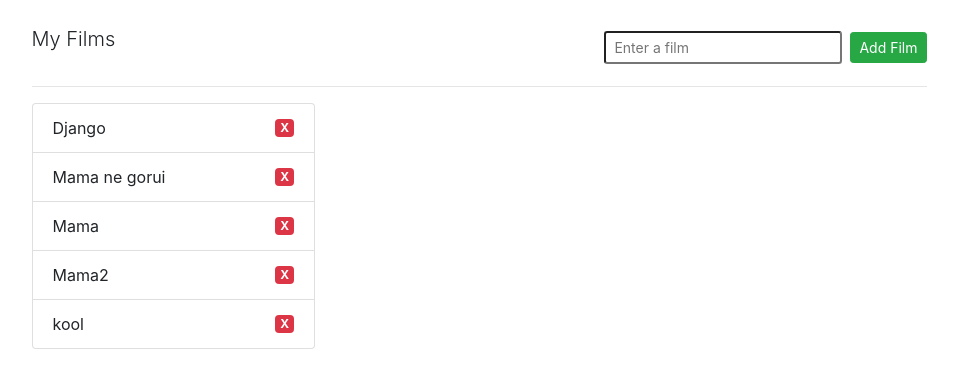
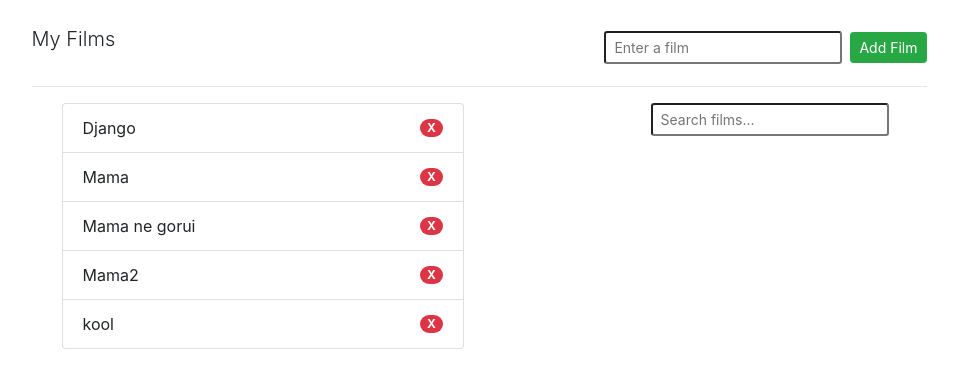
Before and after one commit to artemzaharov/django-htmx-films, a Django app: page /films/ in a window 1280 px wide. Shown: the part 56-444 px from the top of the page, without its empty margins (161-1119 px from the left). Run offline with Django 3.2, Linux system fonts and the light colour scheme; a user stored in the database is signed in; data comes from the database, SQL or seed files in the repository; both versions use the stored data as it was after the commit; some libraries are stand-ins or nearby versions.

Commit message:
active search

```diff
--- a/films/models.py
+++ b/films/models.py
@@ -10,3 +10,6 @@ class Film(models.Model):
 
     def __str__(self):
         return self.name
+
+    class Meta:
+        ordering = ['name']
--- a/films/templates/base.html
+++ b/films/templates/base.html
@@ -27,7 +27,7 @@
 
     <div class="container mt-4">
         {% block content %}
-        {% endblock %}
+        {% endblock content %}
     </div>
 
     <!-- HTMX script for add csrf_token to delete film but we use hx-headers='{"X-CSRFToken": "{{ csrf_token}}"}' in film-list.html -->
@@ -36,5 +36,6 @@
         event.detail.headers['X-CSRFToken'] = '{{ csrf_token }}';
     })
     </script> {% endcomment %}
+
 </body>
 </html>
--- a/films/templates/films.html
+++ b/films/templates/films.html
@@ -4,16 +4,18 @@
 <div class="align-center col-10 offset-1">
     <div class="d-flex justify-content-between align-items-center">
         <p class="lead ml-0">My Films</p>
-        <form class="d-flex align-items-center">
+        <form hx-post="{% url 'add-film' %}" hx-target='#film-list' hx-reset="#filmmame-input" class="d-flex align-items-center">
             {% csrf_token %}
-            <input type="text" name="filmname" class="form-control-sm mr-2" placeholder="Enter a film" />
-            <button hx-post="{% url 'add-film' %}" hx-target='#film-list' type="submit" class="btn btn-success btn-sm">Add Film</button>
+            <input type="text" name="filmname" id="filmname-input" class="form-control-sm mr-2" placeholder="Enter a film" />
+            <button type="submit" class="btn btn-success btn-sm">Add Film</button>
         </form>
     </div>
     <hr/>
 
-    <div id="film-list">
-        {% include 'partials/film-list.html' %}
-    </div>
+    <main class="d-flex">
+        <section id="film-list" class="col-12">
+            {% include 'partials/film-list.html' %}
+        </section>
+    </main>
 </div>
 {% endblock content %}
--- a/films/templates/partials/film-list.html
+++ b/films/templates/partials/film-list.html
@@ -1,16 +1,31 @@
+<div class="d-flex justify-content-between">
+    <section class="col-6">
+        {% if messages %}
+            <ul class="messages" hx-get="{% url 'clear' %}" hx-trigger="load delay:3s">
+                {% for message in messages %}
+                    <li{% if message.tags %} class="{{ message.tags }}"{% endif %}>{{ message }}</li>
+                {% endfor %}
+            </ul>
+        {% endif %}
         {% if films %}
-    <ul class="list-group col-4">
+            <ul class="list-group col-xs-12">
                 {% for film in films %}
-            <li class="list-group-item d-flex justify-content-between align-items-center">{{ film.name }}
-                <span class="badge badge-danger"
-                style="cursor: pointer;"
+                    <li class="list-group-item d-flex justify-content-between align-items-center">
+                        {{ film.name }}
+                        <span class="badge badge-danger badge-pill"
+                              style="cursor: pointer"
                               hx-delete="{% url 'delete-film' film.pk %}"
                               hx-target="#film-list"
-                hx-confirm="Are you sure you whant to delete?"
-                hx-headers='{"X-CSRFToken": "{{ csrf_token}}"}'>X</span>
+                              hx-headers='{"X-CSRFToken": "{{ csrf_token }}"}'
+                              hx-confirm="Are you sure you wish to delete?">X</span>
                     </li>
                 {% endfor %}
             </ul>
         {% else %}
             <p>You do not have any films in your list</p>
         {% endif %}
+    </section>
+    <section class="col-4 offset-1">
+        {% include 'partials/search.html' %}
+    </section>
+</div>
--- /dev/null
+++ b/films/templates/partials/search.html
@@ -0,0 +1,14 @@
+<form>
+<div class="d-flex justify-content-end mb-4">
+    {% csrf_token %}
+    <input type="text"
+        hx-post="{% url 'search-film' %}"
+        hx-target='#results'
+        hx-trigger="keyup changed delay:500ms"
+        name="search"
+        class="form-control-sm mr-2"
+        placeholder="Search films..." />
+
+    </form>
+</div>
+<div id="results"></div>
--- a/films/urls.py
+++ b/films/urls.py
@@ -14,6 +14,8 @@ htmx_urlpatterns = [
     path('check_username/', views.check_username, name='check-username'),
     path('add_film/', views.add_film, name='add-film'),
     path('delete_film/<int:pk>/', views.delete_film, name='delete-film'),
+    path('search-film/', views.search_film, name='search-film'),
+    path('clear/', views.clear, name='clear'),
 ]
 
 urlpatterns += htmx_urlpatterns
--- a/films/views.py
+++ b/films/views.py
@@ -8,6 +8,10 @@ from films.models import Film
 from django.views.generic.list import ListView
 from django.contrib.auth.mixins import LoginRequiredMixin
 from films.forms import RegisterForm
+
+from django.contrib.auth.decorators import login_required
+from django.views.decorators.http import require_http_methods
+from django.contrib import messages
 
 
 
@@ -44,17 +48,39 @@ class FilmList(LoginRequiredMixin, ListView):
         user = self.request.user
         return user.films.all()
 
+@login_required
 def add_film(request):
     name = request.POST.get('filmname')
-    film = Film.objects.get_or_create(name=name)[0]    # add the film to the user list
-    request.user.films.add(film)
-    # return template with all films
-    films = request.user.films.all()
-    return render(request, 'partials/film-list.html', {'films': films})
+    if name == '':
+        messages.error(request, 'Film name cannot be empty')
+        return render(request, 'partials/film-list.html', {'films': request.user.films.all})
+    else:
+        # get_or_create returns a tuple (object, created)
+        film = Film.objects.get_or_create(name=name)[0]    # add the film to the user list
+        request.user.films.add(film)
+        # return template with all films
+        films = request.user.films.all()
+        messages.success(request, f'Film {name} added')
+        return render(request, 'partials/film-list.html', {'films': films})
 
-
+@login_required
+# without require_http_methods, the view will be called for all http methods, but we only want to call it for DELETE
+@require_http_methods(['DELETE'])
 def delete_film(request, pk):
     request.user.films.remove(pk)
     # return template with all films
     films = request.user.films.all()
     return render(request, 'partials/film-list.html', {'films': films})
+
+@login_required
+def search_film(request):
+    search_text = request.POST.get('search')
+    userfilms = request.user.films.all()
+    results = Film.objects.filter(name__icontains=search_text).exclude(
+        name__in=userfilms.values_list('name', flat=True)
+    )
+    context = {'results': results}
+    return render(request, 'partials/search-results.html', context)
+
+def clear(request):
+    return HttpResponse('')
```
Also changed, not shown: films/templates/partials/search-results.html (added, +19 -0 lines), db.sqlite3. Lines whose indentation alone changed are shown as unchanged.
